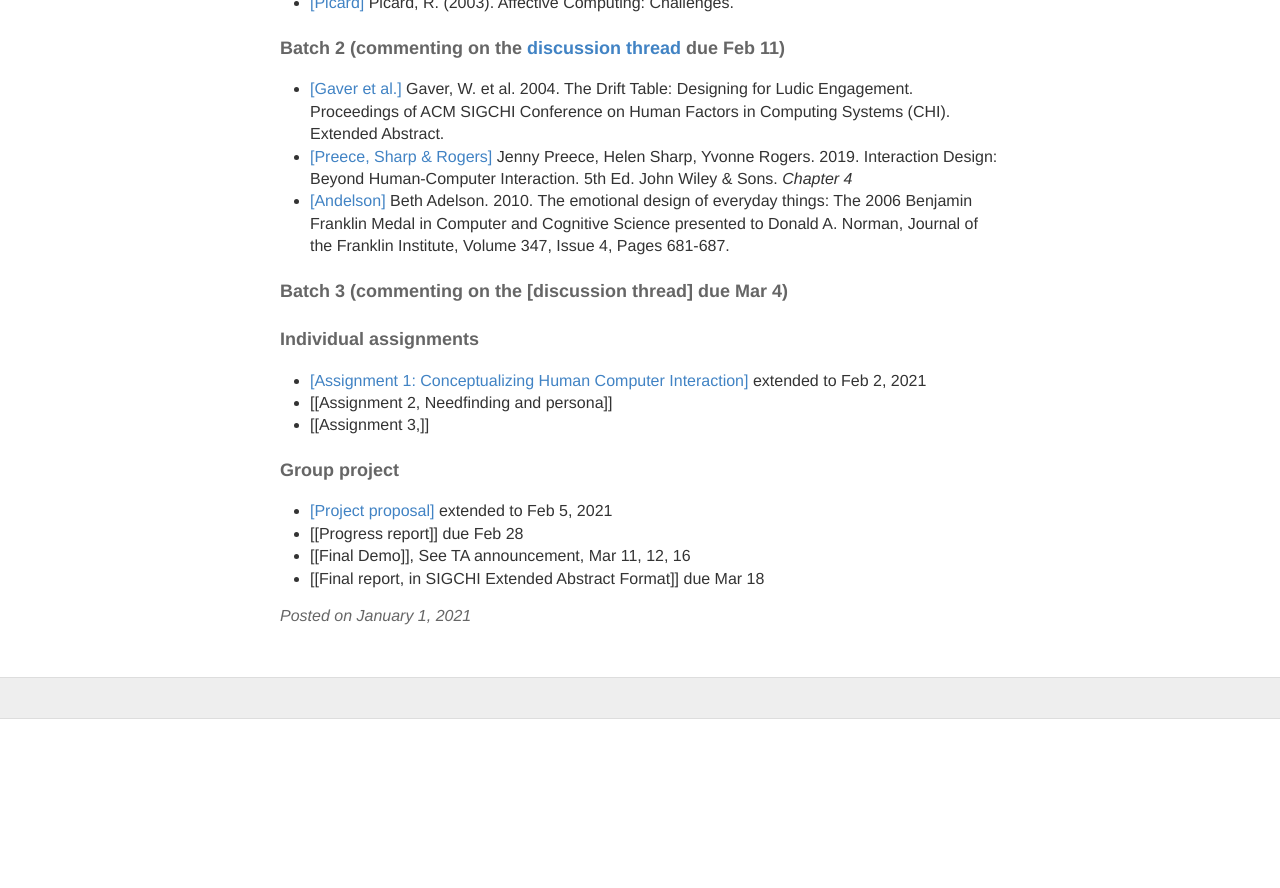
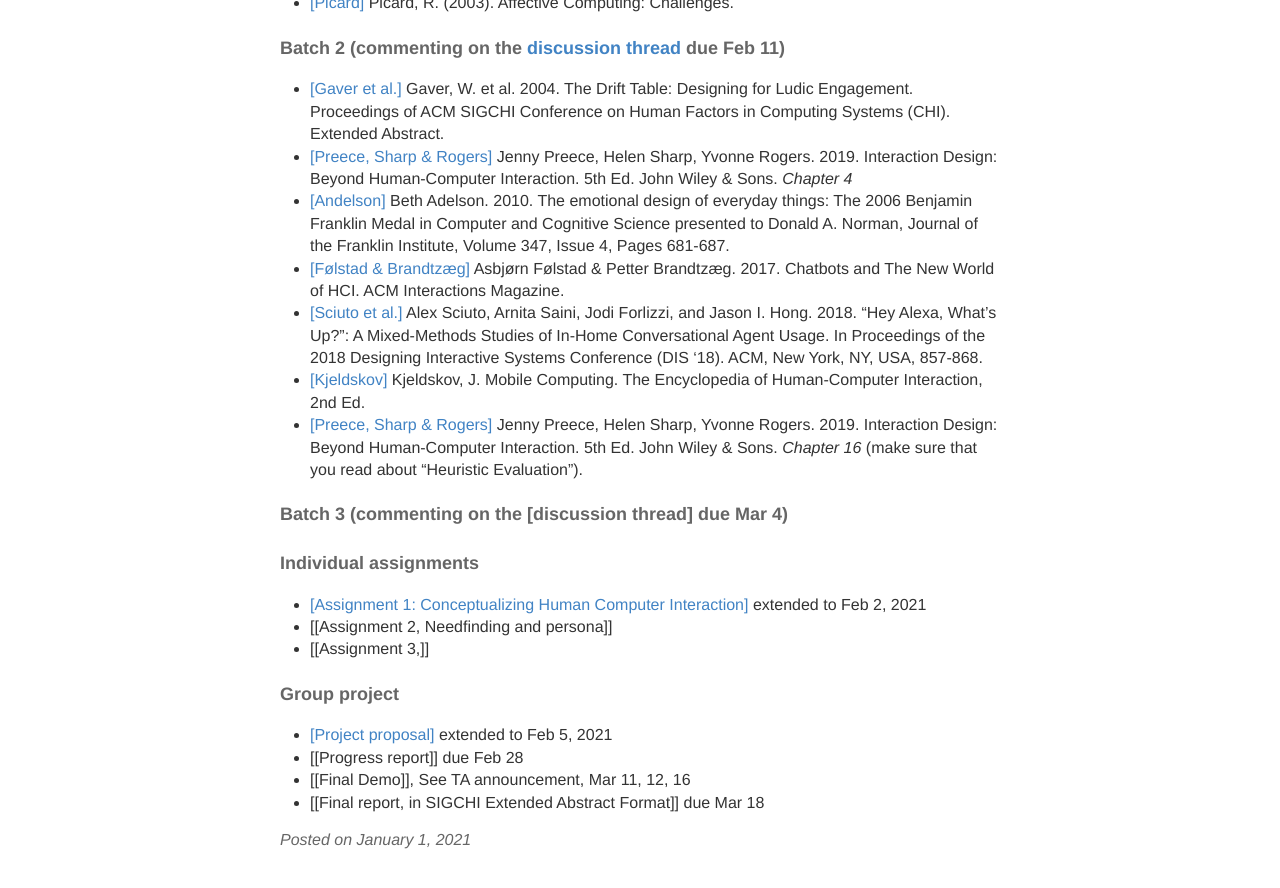
Before and after one commit to hciwang/hciwang.github.io, a Jekyll site: the page built from _posts/2021-1-1-lectures.md, in a window 1280 px wide and 900 px high, scrolled down 2754 px. Shown: the top 888 px of the window. Built offline with Jekyll 4.4.1, drawn with Linux system fonts in a browser that asks for light colours; before the commit the page ends 3473 px from its top, so only the background shows below that.

Commit message:
Update 2021-1-1-lectures.md

```diff
--- a/_posts/2021-1-1-lectures.md
+++ b/_posts/2021-1-1-lectures.md
@@ -102,6 +102,11 @@
 - [[Gaver et al.]](https://canvas.ucdavis.edu/courses/539971/files/folder/Readings%20(incomplete.%20check%20main%20website%20for%20complete%20readings)?preview=11505810) Gaver, W. et al. 2004. The Drift Table: Designing for Ludic Engagement. Proceedings of ACM SIGCHI Conference on Human Factors in Computing Systems (CHI). Extended Abstract.
 - [[Preece, Sharp & Rogers]](http://www.id-book.com/) Jenny Preece, Helen Sharp, Yvonne Rogers. 2019. Interaction Design: Beyond Human-Computer Interaction. 5th Ed. John Wiley & Sons.  *Chapter 4*
 - [[Andelson]](https://canvas.ucdavis.edu/courses/539971/files/folder/Readings%20(incomplete.%20check%20main%20website%20for%20complete%20readings)?preview=11537271) Beth Adelson. 2010. The emotional design of everyday things: The 2006 Benjamin Franklin Medal in Computer and Cognitive Science presented to Donald A. Norman, Journal of the Franklin Institute, Volume 347, Issue 4, Pages 681-687.
+- [[Følstad & Brandtzæg]](https://canvas.ucdavis.edu/courses/539971/files/folder/Readings%20(incomplete.%20check%20main%20website%20for%20complete%20readings)?preview=11609759) Asbjørn Følstad & Petter Brandtzæg. 2017. Chatbots and The New World of HCI. ACM Interactions Magazine.
+- [[Sciuto et al.]](https://canvas.ucdavis.edu/courses/539971/files/folder/Readings%20(incomplete.%20check%20main%20website%20for%20complete%20readings)?preview=11609764) Alex Sciuto, Arnita Saini, Jodi Forlizzi, and Jason I. Hong. 2018. "Hey Alexa, What's Up?": A Mixed-Methods Studies of In-Home Conversational Agent Usage. In Proceedings of the 2018 Designing Interactive Systems Conference (DIS '18). ACM, New York, NY, USA, 857-868.
+- [[Kjeldskov]](https://www.interaction-design.org/literature/book/the-encyclopedia-of-human-computer-interaction-2nd-ed/mobile-computing) Kjeldskov, J. Mobile Computing. The Encyclopedia of Human-Computer Interaction, 2nd Ed.
+- [[Preece, Sharp & Rogers]](http://www.id-book.com/) Jenny Preece, Helen Sharp, Yvonne Rogers. 2019. Interaction Design: Beyond Human-Computer Interaction. 5th Ed. John Wiley & Sons.  *Chapter 16* (make sure that you read about "Heuristic Evaluation").
+
 
 #### Batch 3 (commenting on the [discussion thread] due Mar 4)
 
```
